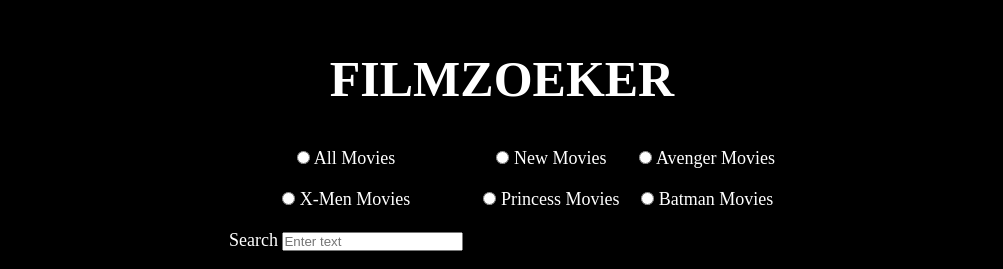
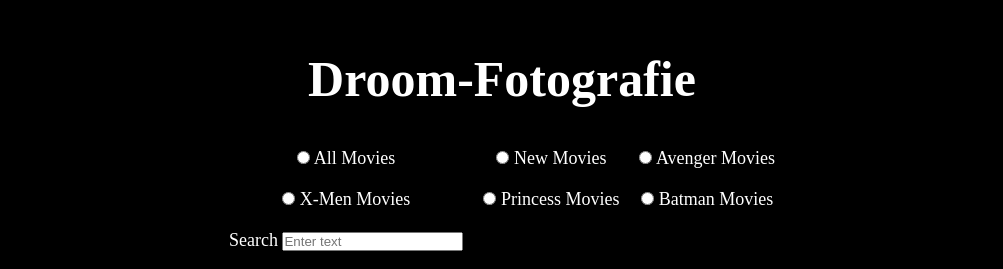
Before and after one commit to BADijkman/Winc_Front_end_level01_Opdracht_04, a plain HTML site: page index.html in a window 1280 px wide. Shown: the top 269 px of the page, without its empty margins (138-1141 px from the left). Drawn offline with Linux system fonts and the light colour scheme.

Commit message:
Update index.html

```diff
--- a/index.html
+++ b/index.html
@@ -11,7 +11,7 @@
 </head>
 <body>
     <header>
-        <h1>FILMZOEKER</h1>
+        <h1>Droom-Fotografie</h1>
     </header>
     <nav>
         <ul class="search-bar">
```
